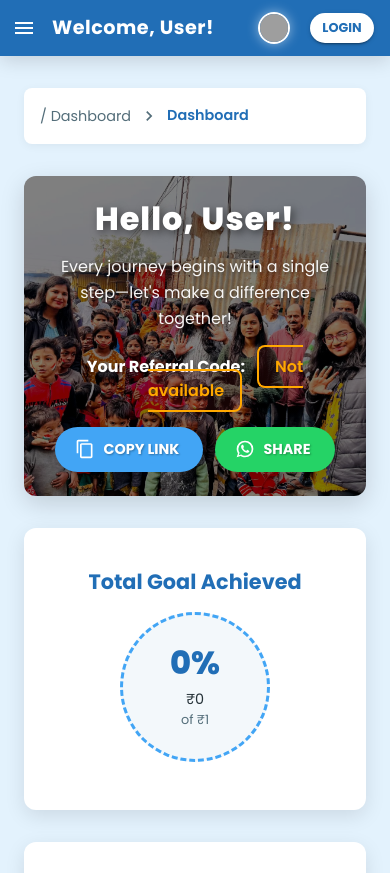
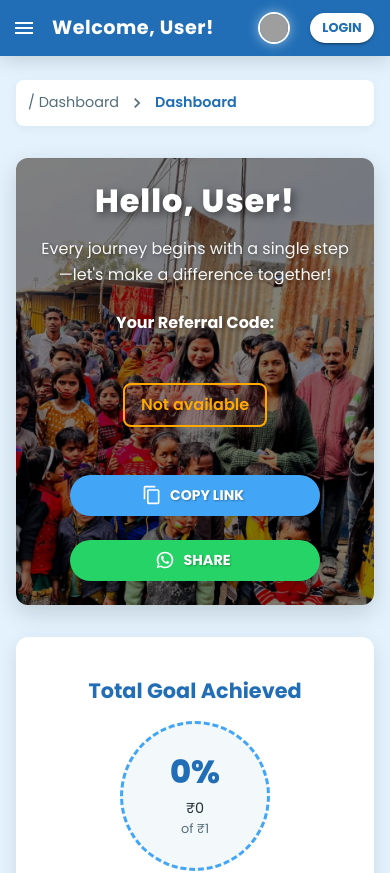
Before and after one commit to vkboi5/NayePankh_Intern_Portal, a React (Vite) app in the folder frontend/: page /dashboard in a window 390 px wide. Shown: the top 873 px of the page. Built offline with nearby package versions, Linux system fonts and the light colour scheme; grey boxes are pictures that could not be loaded.

Commit message:
Made dashboard contents like referral code responsive

```diff
--- a/frontend/src/pages/Dashboard/Dashboard.jsx
+++ b/frontend/src/pages/Dashboard/Dashboard.jsx
@@ -371,21 +371,12 @@ const DashboardPage = () => {
   const getCircularProgress = (raised, goal) => {
     const progress = Math.min((raised / goal) * 100, 100) || 0;
     return (
-      <Box sx={{ position: "relative", display: "inline-flex", mb: 2 }}>
+      <Box
+        sx={{ position: "relative", display: "inline-flex", mb: 2, mx: "auto" }}
+      >
         <CircularProgress
           variant="determinate"
-          value={progress}
-          size={80}
-          thickness={5}
-          sx={{
-            color: "secondary.main",
-            "& .MuiCircularProgress-circle": { strokeLinecap: "round" },
-          }}
-        />
-        <CircularProgress
-          variant="determinate"
-          value={100}
-          size={80}
+          size={{ xs: 70, sm: 80 }}
           thickness={5}
           sx={{
             position: "absolute",
@@ -618,7 +609,7 @@ const DashboardPage = () => {
           component="main"
           sx={{
             flexGrow: 1,
-            p: { xs: 3, sm: 4 },
+            p: { xs: 2, sm: 4 },
             width: { sm: `calc(100% - ${drawerWidth}px)` },
             overflow: "auto",
             mt: { xs: 8, sm: 10 },
@@ -641,7 +632,8 @@ const DashboardPage = () => {
               aria-label="breadcrumb"
               sx={{
                 bgcolor: "white",
-                p: 2,
+                p: { xs: 1.5, sm: 2 },
+                fontSize: { xs: "0.85rem", sm: "1rem" },
                 borderRadius: 2,
                 boxShadow: "0px 2px 10px rgba(0,0,0,0.05)",
               }}
@@ -669,8 +661,7 @@ const DashboardPage = () => {
             <Box>
               <Card
                 sx={{
-                  position: "relative",
-                  minHeight: { xs: 320, sm: 480 },
+                  minHeight: { xs: 380, sm: 480 },
                   backgroundImage: `linear-gradient(rgba(0, 0, 0, 0.5), rgba(0, 0, 0, 0.5)), url(${bgImg})`,
                   backgroundSize: "cover",
                   backgroundPosition: "center",
@@ -735,10 +726,26 @@ const DashboardPage = () => {
                     }}
                   >
                     Your Referral Code:
+                  </Typography>
+                  <Typography
+                    variant="body1"
+                    sx={{
+                      color: "white",
+                      fontWeight: 700,
+                      fontSize: { xs: "1rem", sm: "1.3rem" },
+                      mt: { xs: 2, sm: 1 },
+                      mb: 3,
+                      textAlign: "center",
+                      display: "flex",
+                      justifyContent: "center",
+                      alignItems: "center",
+                      flexWrap: "wrap",
+                    }}
+                  >
                     <strong
                       style={{
                         color: theme.palette.referralPink.main,
-                        marginLeft: "12px",
+                        marginLeft: { xs: "0", sm: "12px" },
                         padding: "8px 16px",
                         border: `2px solid ${theme.palette.referralPink.main}`,
                         borderRadius: "8px",
@@ -746,6 +753,8 @@ const DashboardPage = () => {
                         transition: "all 0.3s ease",
                         cursor: "pointer",
                         fontWeight: 600,
+                        display: "inline-block",
+                        marginTop: "8px",
                       }}
                       onMouseEnter={(e) => {
                         e.target.style.background = "rgba(211,47,47,0.2)";
@@ -763,9 +772,10 @@ const DashboardPage = () => {
                   <Box
                     sx={{
                       display: "flex",
-                      gap: { xs: 1.5, sm: 2 },
+                      gap: { xs: 2, sm: 2 },
                       flexWrap: "wrap",
                       justifyContent: "center",
+                      mt: { xs: 3, sm: 2 },
                     }}
                   >
                     <Button
@@ -780,9 +790,10 @@ const DashboardPage = () => {
                           boxShadow: "0px 6px 20px rgba(0,0,0,0.2)",
                         },
                         borderRadius: 25,
-                        py: 1.2,
-                        px: 3,
-                        fontSize: { xs: "0.9rem", sm: "1rem" },
+                        py: { xs: 1, sm: 1.2 },
+                        px: { xs: 2, sm: 3 },
+                        width: { xs: "100%", sm: "auto" },
+                        mb: { xs: 1, sm: 0 },
                         fontWeight: "bold",
                         boxShadow: "0px 4px 15px rgba(0,0,0,0.1)",
                         transition: "all 0.3s ease",
@@ -812,8 +823,9 @@ const DashboardPage = () => {
                           boxShadow: "0px 6px 20px rgba(0,0,0,0.2)",
                         },
                         borderRadius: 25,
-                        py: 1.2,
-                        px: 3,
+                        py: { xs: 1, sm: 1.2 },
+                        px: { xs: 2, sm: 3 },
+                        width: { xs: "100%", sm: "auto" },
                         fontSize: { xs: "0.9rem", sm: "1rem" },
                         fontWeight: "bold",
                         boxShadow: "0px 4px 15px rgba(0,0,0,0.1)",
@@ -828,7 +840,7 @@ const DashboardPage = () => {
               </Card>
 
               <Box sx={{ display: "flex", flexDirection: "column", gap: 4 }}>
-                <Grid container spacing={4}>
+                <Grid container spacing={{ xs: 2, sm: 3, md: 4 }}>
                   <Grid item xs={12} md={6}>
                     <Card
                       sx={{
@@ -1013,7 +1025,7 @@ const DashboardPage = () => {
                     >
                       Your Campaigns
                     </Typography>
-                    <Grid container spacing={4}>
+                    <Grid container spacing={{ xs: 2, sm: 3, md: 4 }}>
                       {campaigns.map((campaign) => (
                         <Grid item xs={12} sm={6} md={4} key={campaign._id}>
                           <Card
@@ -1029,7 +1041,14 @@ const DashboardPage = () => {
                               border: "1px solid rgba(33,110,182,0.1)",
                             }}
                           >
-                            <CardContent sx={{ p: { xs: 2, sm: 3 } }}>
+                            <CardContent
+                              sx={{
+                                p: { xs: 2, sm: 3 },
+                                display: "flex",
+                                flexDirection: "column",
+                                alignItems: "center",
+                              }}
+                            >
                               <Typography
                                 variant="h6"
                                 sx={{
@@ -1109,8 +1128,9 @@ const DashboardPage = () => {
                                     color: "white",
                                     "&:hover": { bgcolor: "#20B858" },
                                     borderRadius: 20,
-                                    py: 1,
-                                    px: 3,
+                                    py: { xs: 0.8, sm: 1 },
+                                    px: { xs: 2, sm: 3 },
+                                    width: { xs: "100%", sm: "auto" },
                                     fontSize: { xs: "0.8rem", sm: "0.9rem" },
                                     fontWeight: "bold",
                                     boxShadow: "0px 4px 15px rgba(0,0,0,0.1)",
--- a/frontend/src/pages/Home.jsx
+++ b/frontend/src/pages/Home.jsx
@@ -73,7 +73,7 @@ function InternsHome() {
         sx={{
         position: "relative",
         height: "100vh", // Full viewport height
-            width: "100vw", // Full viewport width
+        width: "100%", // Changed from 100vw to avoid horizontal overflow
             display: "flex",
             alignItems: "center",
             justifyContent: "center",
@@ -98,26 +98,36 @@ function InternsHome() {
                 zIndex: 2,
                 textAlign: "center",
                 color: "#FFFFFF",
+                px: { xs: 2, sm: 3, md: 4 }, // Responsive padding
             }}
           >
             <Box
             sx={{
             display: "flex",
             justifyContent: "center",
-                mb: 3,
+            mb: { xs: 2, sm: 2.5, md: 3 }, // Responsive margin
             }}
             >
             <Box sx={{
             backgroundColor: "#FFFFFF",
-                padding: 1,
-                width: "200px",
-                height: "170px",
+            padding: { xs: 0.75, sm: 1, md: 1.5 }, // Responsive padding
+            width: { xs: "150px", sm: "180px", md: "200px" }, // Responsive width
+            height: { xs: "130px", sm: "150px", md: "170px" }, // Responsive height
             borderRadius: 2,
+            display: "flex",
+            alignItems: "center",
+            justifyContent: "center",
             }}>
                 <img
                     src={mainLogo}
                     alt="NayePankh Logo"
-                  style={{ height: "150px", width: "150px" }}
+                    style={{
+                    maxHeight: "90%",
+                    maxWidth: "90%",
+                    width: "auto",
+                    height: "auto",
+                    objectFit: "contain"
+                    }}
                 />
               </Box>
             </Box>
@@ -125,10 +135,11 @@ function InternsHome() {
                 variant="h1"
                 component="h1"
                 sx={{
-                fontSize: { xs: "2rem", sm: "3rem", md: "4rem" },
+                fontSize: { xs: "1.75rem", sm: "2.5rem", md: "3.5rem", lg: "4rem" }, // More granular font scaling
                 textShadow: "4px 4px 12px rgba(0,0,0,0.7)",
-                mb: 2,
-                lineHeight: 1.2,
+                mb: { xs: 1.5, sm: 2, md: 2.5 }, // Responsive margin
+                lineHeight: { xs: 1.1, sm: 1.2 }, // Adjusted line height for small screens
+                px: { xs: 1, sm: 2, md: 0 }, // Add padding on smaller screens
                 animation: "fadeIn 2s ease-in-out",
                 "@keyframes fadeIn": {
                     "0%": { opacity: 0, transform: "translateY(30px)" },
@@ -142,11 +153,13 @@ function InternsHome() {
                 variant="h5"
                 component="p"
                 sx={{
-                fontSize: { xs: "1rem", sm: "1.25rem", md: "1.5rem" },
+                fontSize: { xs: "0.875rem", sm: "1.125rem", md: "1.25rem", lg: "1.5rem" }, // More granular font scaling
                 fontWeight: 300,
                 maxWidth: "700px",
+                width: "100%", // Ensure it takes full width within constraints
                 mx: "auto",
-                mb: 4,
+                mb: { xs: 3, sm: 3.5, md: 4 }, // Responsive margin
+                px: { xs: 1, sm: 2, md: 2 }, // Add padding on all screens
                 textShadow: "1px 1px 4px rgba(0,0,0,0.5)",
                 }}
             >
@@ -156,17 +169,19 @@ function InternsHome() {
             <Button
                 variant="contained"
                 onClick={handleLoginClick}
+                size="large" // Default size large for the button
                 sx={{
                 bgcolor: "#F1C40F", // Yellow
                 color: "#34495E",
                 textTransform: "uppercase",
                 fontWeight: "bold",
                 borderRadius: 50,
-                py: 1.5,
-                px: 6,
-                fontSize: { xs: "1rem", md: "1.25rem" },
+                py: { xs: 1, sm: 1.25, md: 1.5 }, // Responsive padding
+                px: { xs: 3, sm: 4, md: 6 }, // Responsive padding
+                fontSize: { xs: "0.875rem", sm: "1rem", md: "1.125rem", lg: "1.25rem" }, // More granular font scaling
                 boxShadow: "0px 6px 20px rgba(0,0,0,0.25)",
                 transition: "all 0.3s ease",
+                minWidth: { xs: '120px', sm: '140px', md: '160px' }, // Ensure minimum width
                 "&:hover": {
                     bgcolor: "#F39C12",
                     transform: "scale(1.05)",
```
Lines whose indentation alone changed are shown as unchanged.
